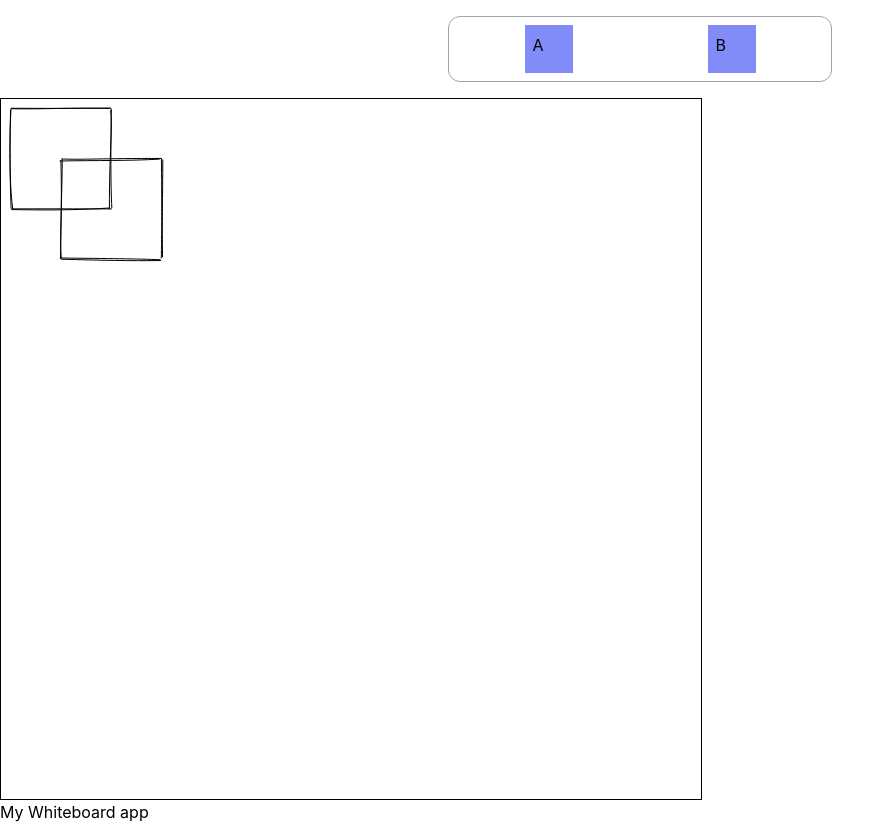
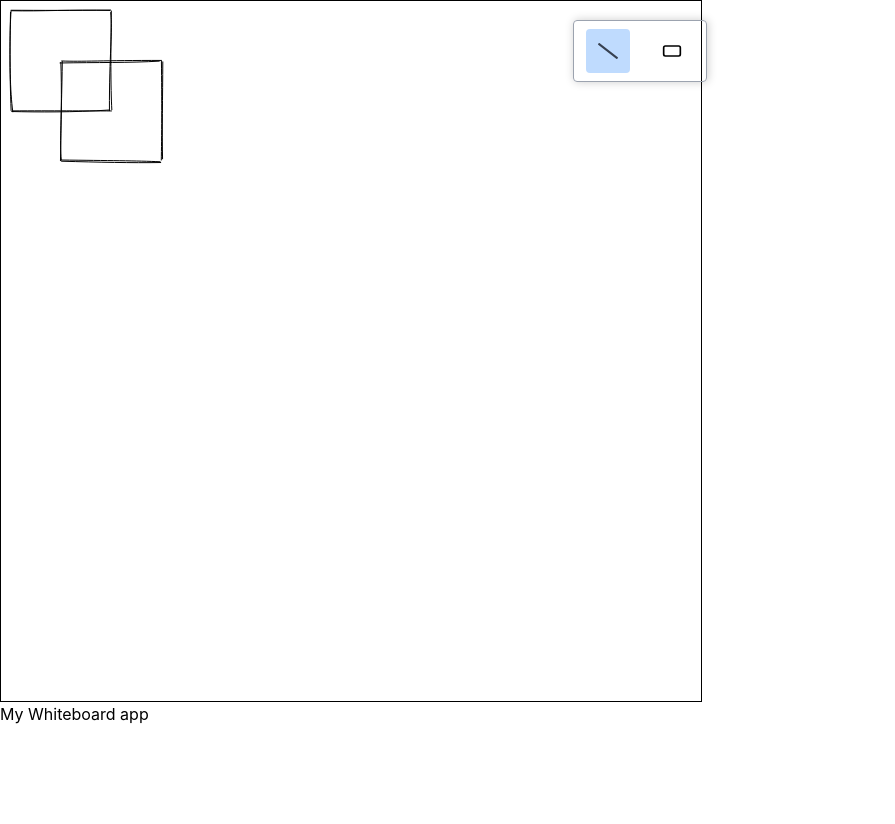
Before and after one commit to Han9128/virtual_white_board, a React (Create React App) app: page / in a window 1280 px wide. Shown: the whole page, without its empty margins (0-895 px from the left). After the commit the page ends 800 px from the top, so only its background shows below. Built offline with nearby package versions, Linux system fonts and the light colour scheme.

Commit message:
feat:add tool bar with icons

```diff
--- a/package.json
+++ b/package.json
@@ -9,6 +9,7 @@
     "@testing-library/user-event": "^13.5.0",
     "react": "^19.2.5",
     "react-dom": "^19.2.5",
+    "react-icons": "^5.6.0",
     "react-scripts": "5.0.1",
     "roughjs": "^4.6.6",
     "web-vitals": "^2.1.4"
--- a/src/components/ToolBar/index.js
+++ b/src/components/ToolBar/index.js
@@ -1,13 +1,17 @@
 
-import React from "react";
+import React, { useState } from "react";
 import classes from "./index.module.css";
 // import styles from "./index.module.css"
 
-function ToolBar(){
+import { LuRectangleHorizontal } from "react-icons/lu";
+import { FaSlash, FaRegCircle, FaEraser, FaArrowRight, FaPaintBrush, FaDownload, FaFont, FaUndo, FaRedo } from "react-icons/fa";
+
+function ToolBar() {
+    const [activeTool, setActiveTool] = useState("LINE");
     return (
         <div className={classes.container}>
-            <div className={classes.toolItem}>A</div>
-            <div className={classes.toolItem}>B</div>
+            <div className={`${classes.toolItem} ${activeTool === "LINE" ? classes.active : ""}`} onClick={() => setActiveTool("LINE")}><FaSlash /></div>
+            <div className={`${classes.toolItem} ${activeTool === "RECTANGLE" ? classes.active : ""}`} onClick={() => setActiveTool("RECTANGLE")}><LuRectangleHorizontal /></div>
         </div>
     )
 }
--- a/src/components/ToolBar/index.module.css
+++ b/src/components/ToolBar/index.module.css
@@ -1,9 +1,19 @@
 
 
 .container{
-    @apply flex w-96 p-2 m-auto my-4 border border-solid border-gray-400 rounded-xl justify-around items-center
+    @apply absolute left-1/2 top-5 px-3 py-2 border border-gray-400 rounded flex;
+    transform:translateX(-50%);
+    box-shadow: 1px 0 10px rgba(0,0,0,0.2);
 }
 
 .toolItem{
-    @apply w-12 h-12 p-2 bg-indigo-400
+    @apply flex justify-center items-center text-xl p-3 text-black mr-5 last:mr-0
 }
+
+.toolItem:hover{
+    @apply bg-blue-50 text-gray-700 rounded
+}
+
+.toolItem.active{
+    @apply bg-blue-200 text-gray-700 rounded
+}
```
Also changed, not shown: 1 other file (tests, documents, lock files or other folders).
